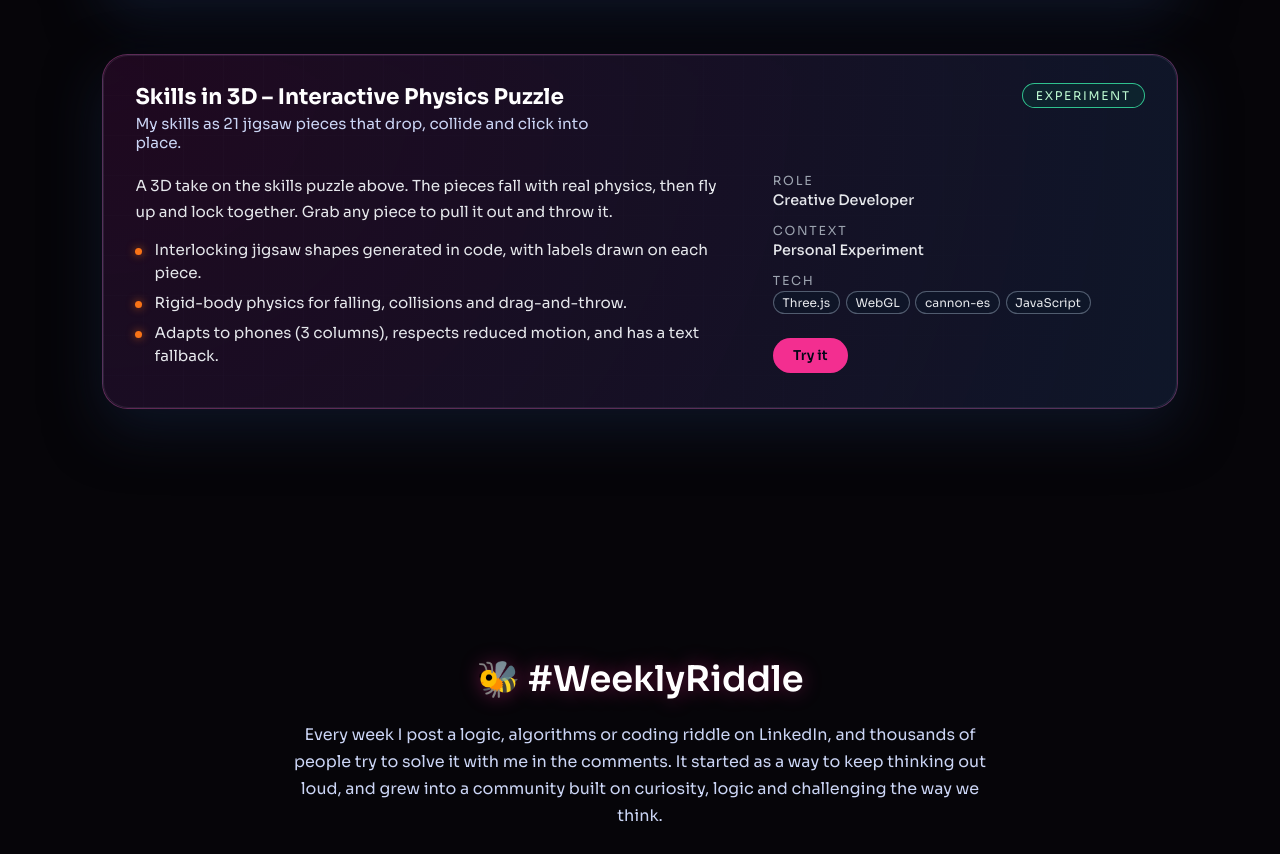
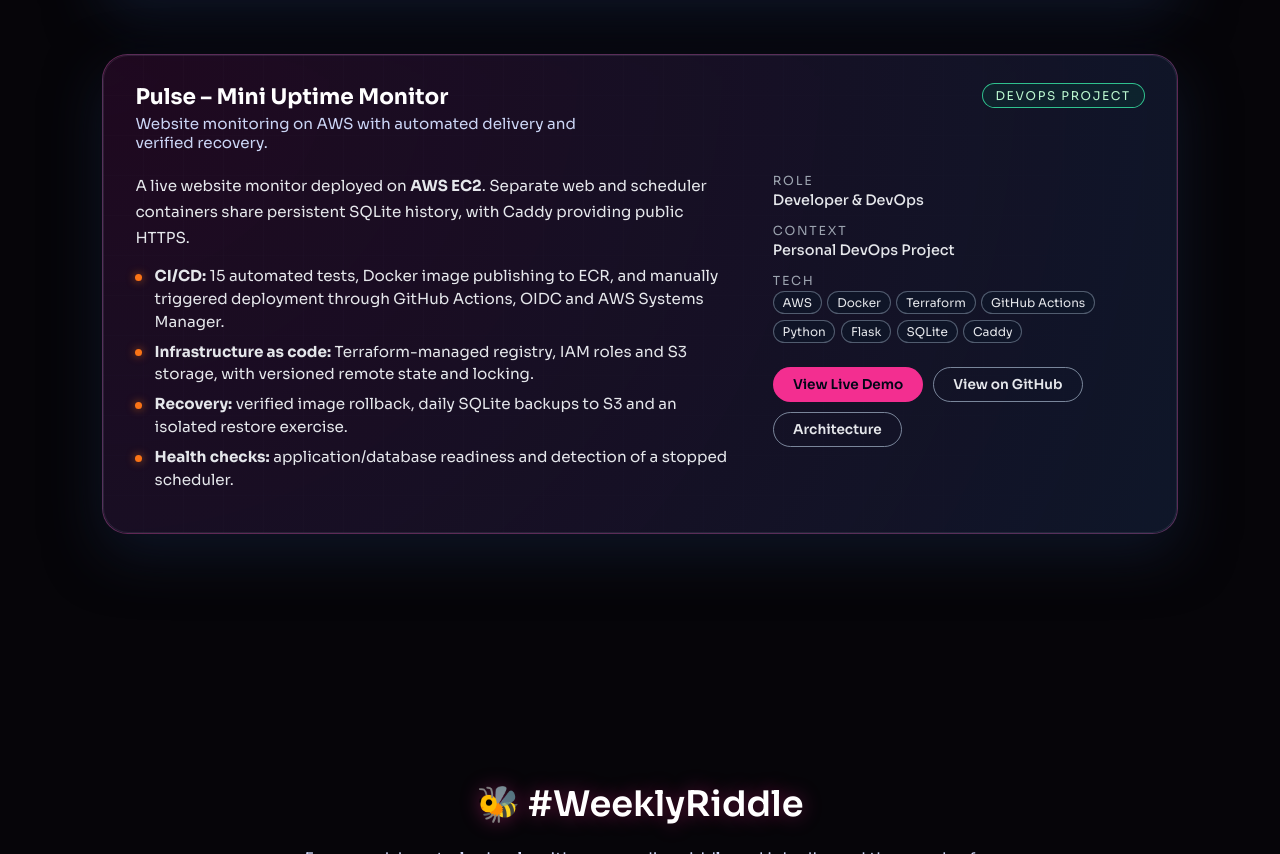
Before and after one commit to lihi-askapa/lihi-portfolio, a plain HTML site: page index.html in a window 1280 px wide. Shown: the part 7077-7931 px from the top of the page. Drawn offline with nearby package versions, Linux system fonts and the light colour scheme.

Commit message:
Replace 3D puzzle project with Pulse DevOps monitor

```diff
--- a/index.html
+++ b/index.html
@@ -1291,7 +1291,7 @@
 
         </article>
 
-        <!-- 3D SKILLS PUZZLE -->
+        <!-- PULSE — MINI UPTIME MONITOR -->
 
         <article
           class="project-card featured-project fade-in-on-scroll"
@@ -1300,21 +1300,18 @@
           <div class="project-header">
 
             <div>
-
               <h3>
-                Skills in 3D –
-                Interactive Physics Puzzle
+                Pulse – Mini Uptime Monitor
               </h3>
 
               <p class="project-subtitle">
-                My skills as 21 jigsaw pieces that drop,
-                collide and click into place.
+                Website monitoring on AWS with automated delivery
+                and verified recovery.
               </p>
-
             </div>
 
             <span class="project-badge">
-              Experiment
+              DevOps Project
             </span>
 
           </div>
@@ -1324,26 +1321,33 @@
             <div class="project-main">
 
               <p class="project-description">
-                A 3D take on the skills puzzle above. The pieces
-                fall with real physics, then fly up and lock
-                together. Grab any piece to pull it out and throw it.
+                A live website monitor deployed on <strong>AWS EC2</strong>.
+                Separate web and scheduler containers share persistent
+                SQLite history, with Caddy providing public HTTPS.
               </p>
 
               <ul class="project-points">
 
                 <li>
-                  Interlocking jigsaw shapes generated in code,
-                  with labels drawn on each piece.
+                  <strong>CI/CD:</strong> 15 automated tests, Docker image
+                  publishing to ECR, and manually triggered deployment
+                  through GitHub Actions, OIDC and AWS Systems Manager.
                 </li>
 
                 <li>
-                  Rigid-body physics for falling, collisions
-                  and drag-and-throw.
+                  <strong>Infrastructure as code:</strong> Terraform-managed
+                  registry, IAM roles and S3 storage, with versioned remote
+                  state and locking.
                 </li>
 
                 <li>
-                  Adapts to phones (3 columns), respects
-                  reduced motion, and has a text fallback.
+                  <strong>Recovery:</strong> verified image rollback, daily
+                  SQLite backups to S3 and an isolated restore exercise.
+                </li>
+
+                <li>
+                  <strong>Health checks:</strong> application/database
+                  readiness and detection of a stopped scheduler.
                 </li>
 
               </ul>
@@ -1354,36 +1358,55 @@
 
               <div class="meta-block">
                 <span class="meta-label">Role</span>
-                <span class="meta-value">Creative Developer</span>
+                <span class="meta-value">Developer &amp; DevOps</span>
               </div>
 
               <div class="meta-block">
                 <span class="meta-label">Context</span>
-                <span class="meta-value">
-                  Personal Experiment
-                </span>
+                <span class="meta-value">Personal DevOps Project</span>
               </div>
 
               <div class="meta-block">
-
                 <span class="meta-label">Tech</span>
-
                 <div class="meta-tags">
-                  <span>Three.js</span>
-                  <span>WebGL</span>
-                  <span>cannon-es</span>
-                  <span>JavaScript</span>
+                  <span>AWS</span>
+                  <span>Docker</span>
+                  <span>Terraform</span>
+                  <span>GitHub Actions</span>
+                  <span>Python</span>
+                  <span>Flask</span>
+                  <span>SQLite</span>
+                  <span>Caddy</span>
                 </div>
-
               </div>
 
               <div class="project-links">
 
                 <a
-                  href="skills-3d.html"
+                  href="https://pulse-13-60-191-46.sslip.io/"
                   class="btn project-btn"
+                  target="_blank"
+                  rel="noopener noreferrer"
                 >
-                  Try it
+                  View Live Demo
+                </a>
+
+                <a
+                  href="https://github.com/lihi-askapa/mini-uptime-monitor"
+                  class="btn project-btn secondary-btn"
+                  target="_blank"
+                  rel="noopener noreferrer"
+                >
+                  View on GitHub
+                </a>
+
+                <a
+                  href="https://github.com/lihi-askapa/mini-uptime-monitor/blob/main/docs/architecture.md"
+                  class="btn project-btn secondary-btn"
+                  target="_blank"
+                  rel="noopener noreferrer"
+                >
+                  Architecture
                 </a>
 
               </div>
```
